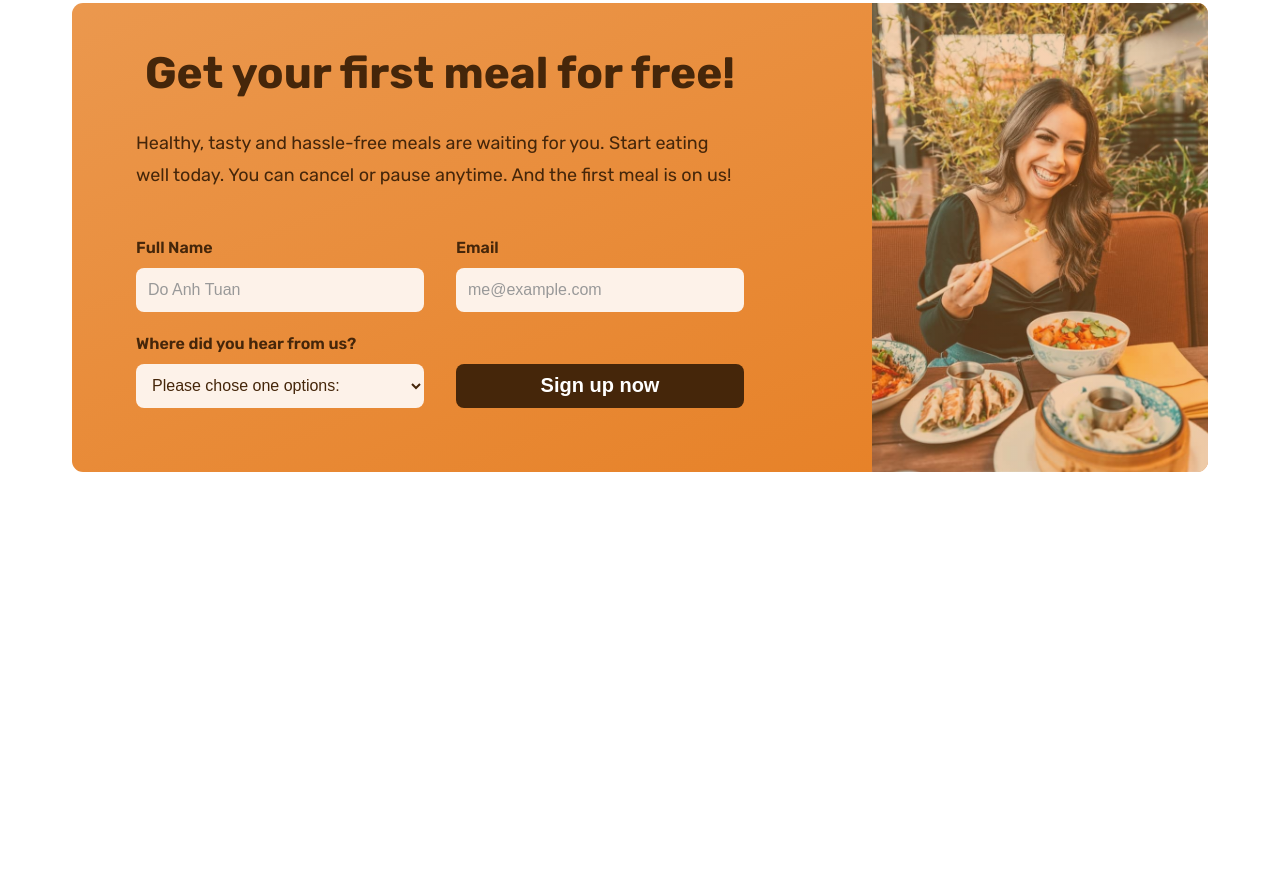
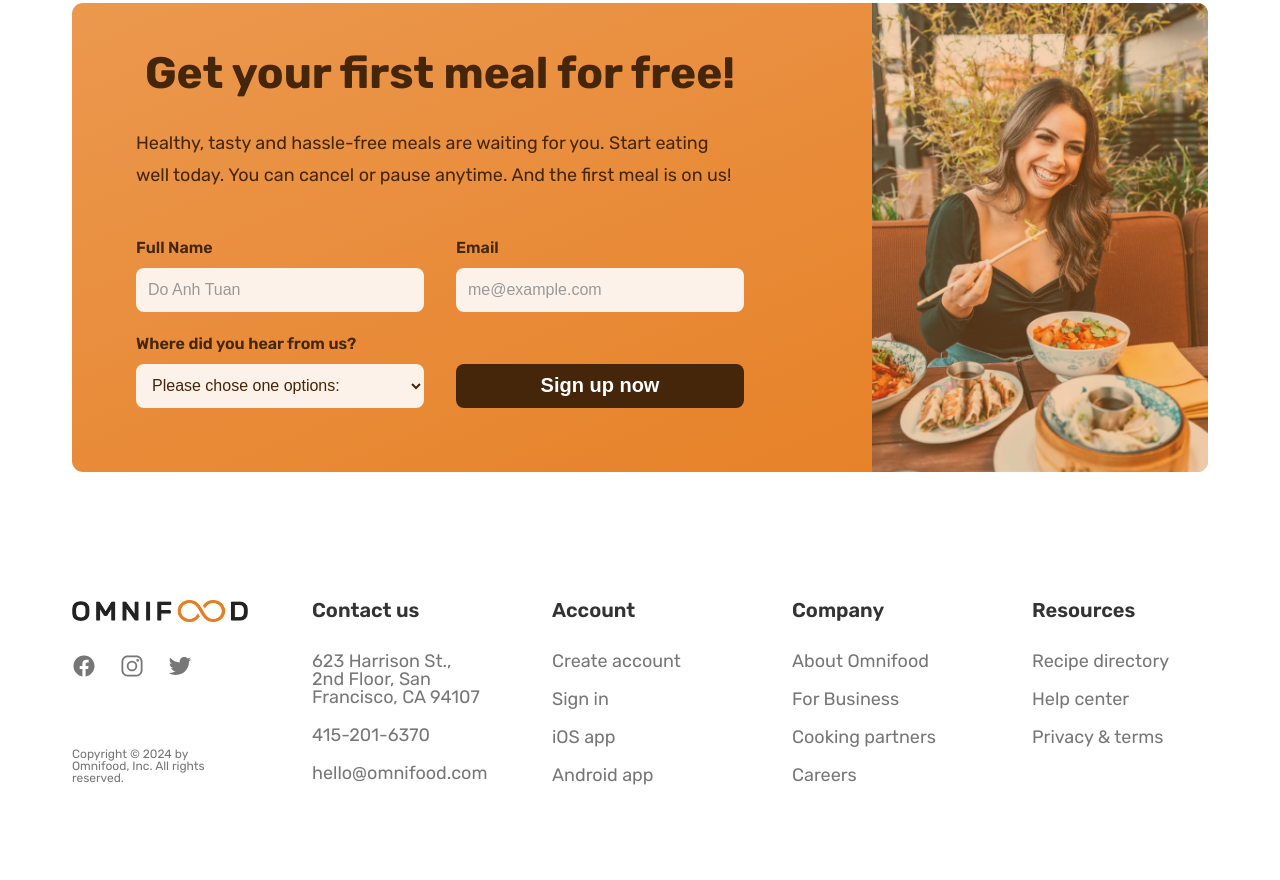
Before and after one commit to AnhtuanUit/omnifood, a plain HTML site: page index.html in a window 1280 px wide. Shown: the part 6057-6937 px from the top of the page. Before the commit the page ends 6657 px from the top, so only its background shows below. Drawn offline with nearby package versions, Linux system fonts and the light colour scheme; files whose address does not match are found by name.

Commit message:
Build the Footer

```diff
--- a/css/style.css
+++ b/css/style.css
@@ -544,6 +544,73 @@
   color: #777;
 }
 
+/*****************************/
+/* FOOTER */
+/*****************************/
+
+.footer {
+  padding-bottom: 9.6rem;
+  color: #777;
+}
+
+.footer-list-icon {
+  display: flex;
+  gap: 2.4rem;
+}
+
+.footer-info {
+  display: flex;
+  flex-direction: column;
+  gap: 3.2rem;
+}
+
+.footer-icon {
+  width: 2.4rem;
+  height: 2.4rem;
+}
+
+.copyright {
+  font-size: 1.2rem;
+  margin-top: auto;
+}
+
+.footer-list-address {
+  list-style: none;
+  display: flex;
+  flex-direction: column;
+  gap: 2rem;
+}
+
+.footer-text-element {
+  font-size: 1.8rem;
+}
+
+.footer-list-title {
+  color: #333;
+  font-weight: 600;
+  font-size: 2rem;
+  margin-bottom: 3.2rem;
+}
+
+.footer-list {
+  list-style: none;
+  display: flex;
+  flex-direction: column;
+  gap: 2rem;
+}
+
+.link-element:link,
+.link-element:visited {
+  text-decoration: none;
+  font-size: 1.8rem;
+  color: #777;
+}
+
+.link-element:hover,
+.link-element:active {
+  color: #333;
+}
+
 /* TEMPARATE
 - Font sizes (px):
 10 / 12 / 14 / 16 / 18 / 20 / 24 / 30 / 36 / 44 / 52 / 62 / 74 / 86 / 98
--- a/index.html
+++ b/index.html
@@ -414,6 +414,54 @@
         </div>
       </div>
     </section>
+    <footer class="footer">
+      <div class="container grid grid--5-cols">
+        <div class="footer-info">
+          <img class="logo" src="img/omnifood-logo.png" alt="Omnifood logo" />
+          <div class="footer-list-icon">
+            <ion-icon class="footer-icon" name="logo-facebook"></ion-icon>
+            <ion-icon class="footer-icon" name="logo-instagram"></ion-icon>
+            <ion-icon class="footer-icon" name="logo-twitter"></ion-icon>
+          </div>
+          <p class="copyright">Copyright © 2024 by Omnifood, Inc. All rights reserved.</p>
+        </div>
+        <div>
+          <p class="footer-list-title">Contact us</p>
+          <div class="footer-list-address">
+            <p class="footer-text-element">623 Harrison St., 2nd Floor, San Francisco, CA 94107</p>
+            <p class="footer-text-element">415-201-6370</p>
+            <p class="footer-text-element">hello@omnifood.com</p>
+          </div>
+        </div>
+        <div>
+          <p class="footer-list-title">Account</p>
+          <ul class="footer-list">
+            <li><a class="link-element" href="#">Create account</a></li>
+            <li><a class="link-element" href="#">Sign in</a></li>
+            <li><a class="link-element" href="#">iOS app</a></li>
+            <li><a class="link-element" href="#">Android app</a></li>
+          </ul>
+        </div>
+        <div>
+          <p class="footer-list-title">Company</p>
+          <ul class="footer-list">
+            <li><a class="link-element" href="#">About Omnifood</a></li>
+            <li><a class="link-element" href="#">For Business</a></li>
+            <li><a class="link-element" href="#">Cooking partners</a></li>
+            <li><a class="link-element" href="#">Careers</a></li>
+          </ul>
+        </div>
+        <div>
+          <p class="footer-list-title">Resources</p>
+          <ul class="footer-list">
+            <li><a class="link-element" href="#">Recipe directory</a></li>
+            <li><a class="link-element" href="#">Help center</a></li>
+            <li><a class="link-element" href="#">Privacy & terms</a></li>
+          </ul>
+        </div>
+
+      </div>
+    </footer>
   </main>
   <script type="module" src="https://unpkg.com/ionicons@7.1.0/dist/ionicons/ionicons.esm.js"></script>
   <script nomodule src="https://unpkg.com/ionicons@7.1.0/dist/ionicons/ionicons.js"></script>
```
